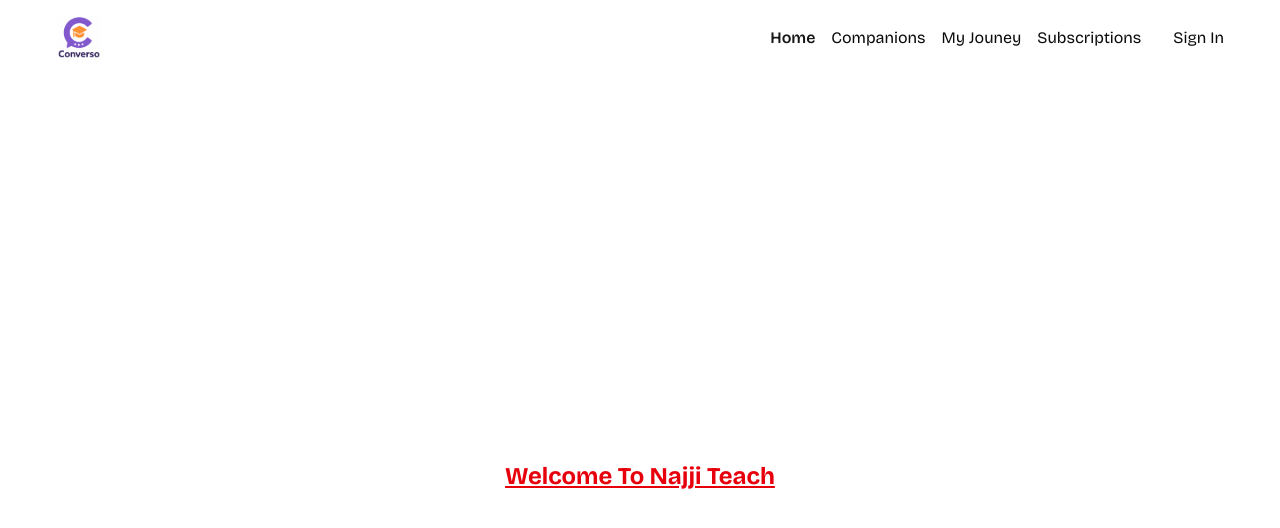
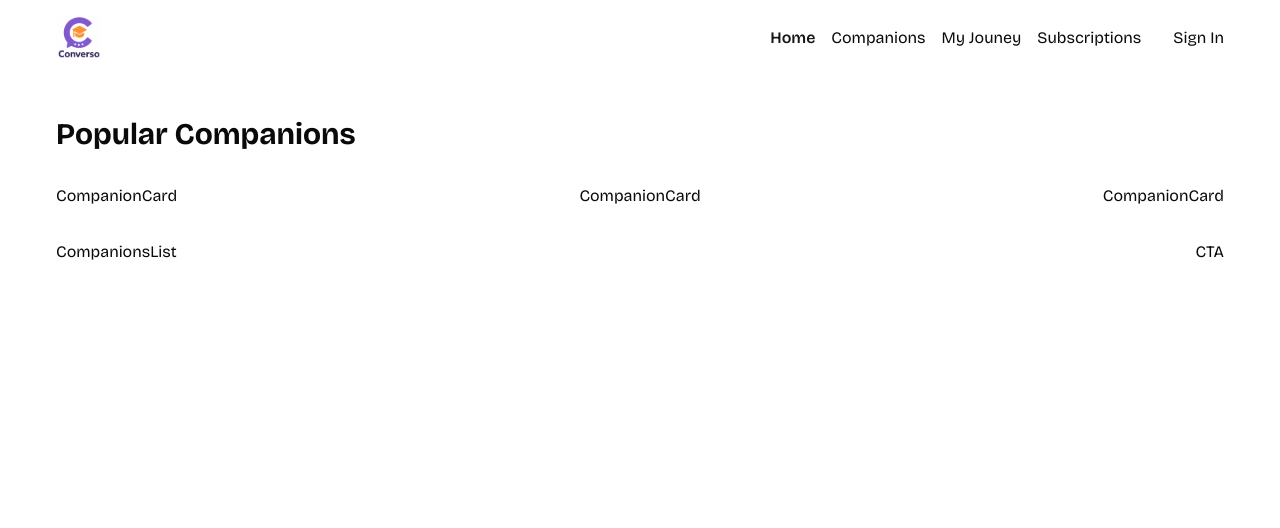
Before and after one commit to owenmicheal/e-learning, a Next.js app: page / in a window 1280 px wide. Shown: the top 528 px of the page. Built offline with nearby package versions, Linux system fonts and the light colour scheme.

Commit message:
initualised home page components

```diff
--- a/app/page.tsx
+++ b/app/page.tsx
@@ -1,10 +1,23 @@
+import CompanionCard from "@/components/cards/CompanionCard";
+import CompanionsList from "@/components/cards/CompanionsList";
+import CTA from "@/components/CTA";
+
 const Page = () => {
   return (
-    <div className="flex min-h-screen items-center justify-center">
-      <h1 className="text-2xl underline text-red-600">
-        Welcome To Najji Teach
-      </h1>
-    </div>
+    <main>
+      <h1>Popular Companions</h1>
+
+      <section className="home-section">
+        <CompanionCard />
+        <CompanionCard />
+        <CompanionCard />
+      </section>
+
+      <section className="home-section">
+        <CompanionsList />
+        <CTA />
+      </section>
+    </main>
   );
 };
 
--- /dev/null
+++ b/components/CTA.tsx
@@ -0,0 +1,5 @@
+const CTA = () => {
+  return <div>CTA</div>;
+};
+
+export default CTA;
--- /dev/null
+++ b/components/cards/CompanionCard.tsx
@@ -0,0 +1,5 @@
+const CompanionCard = () => {
+  return <div>CompanionCard</div>;
+};
+
+export default CompanionCard;
--- /dev/null
+++ b/components/cards/CompanionsList.tsx
@@ -0,0 +1,5 @@
+const CompanionsList = () => {
+  return <div>CompanionsList</div>;
+};
+
+export default CompanionsList;
```
